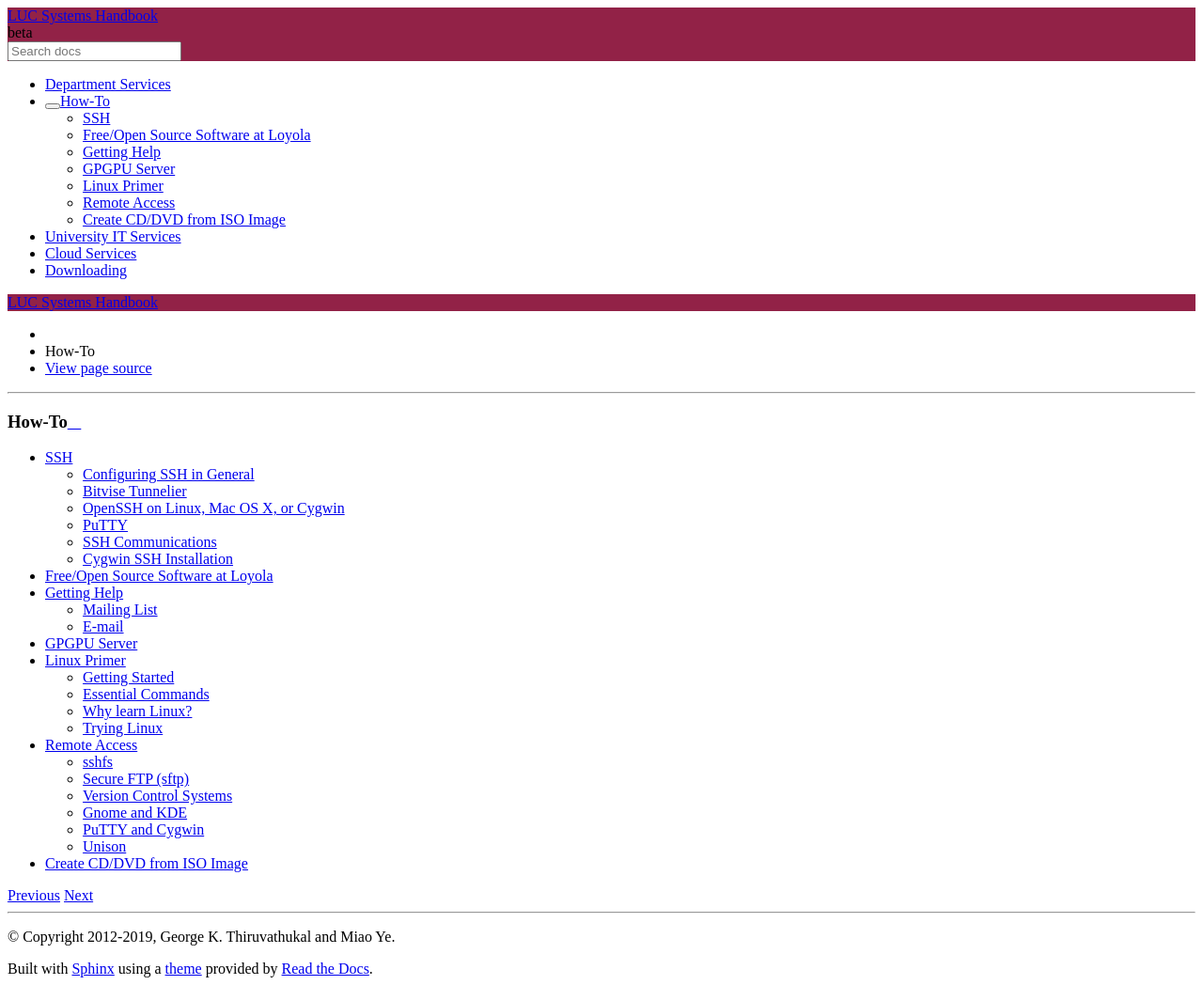
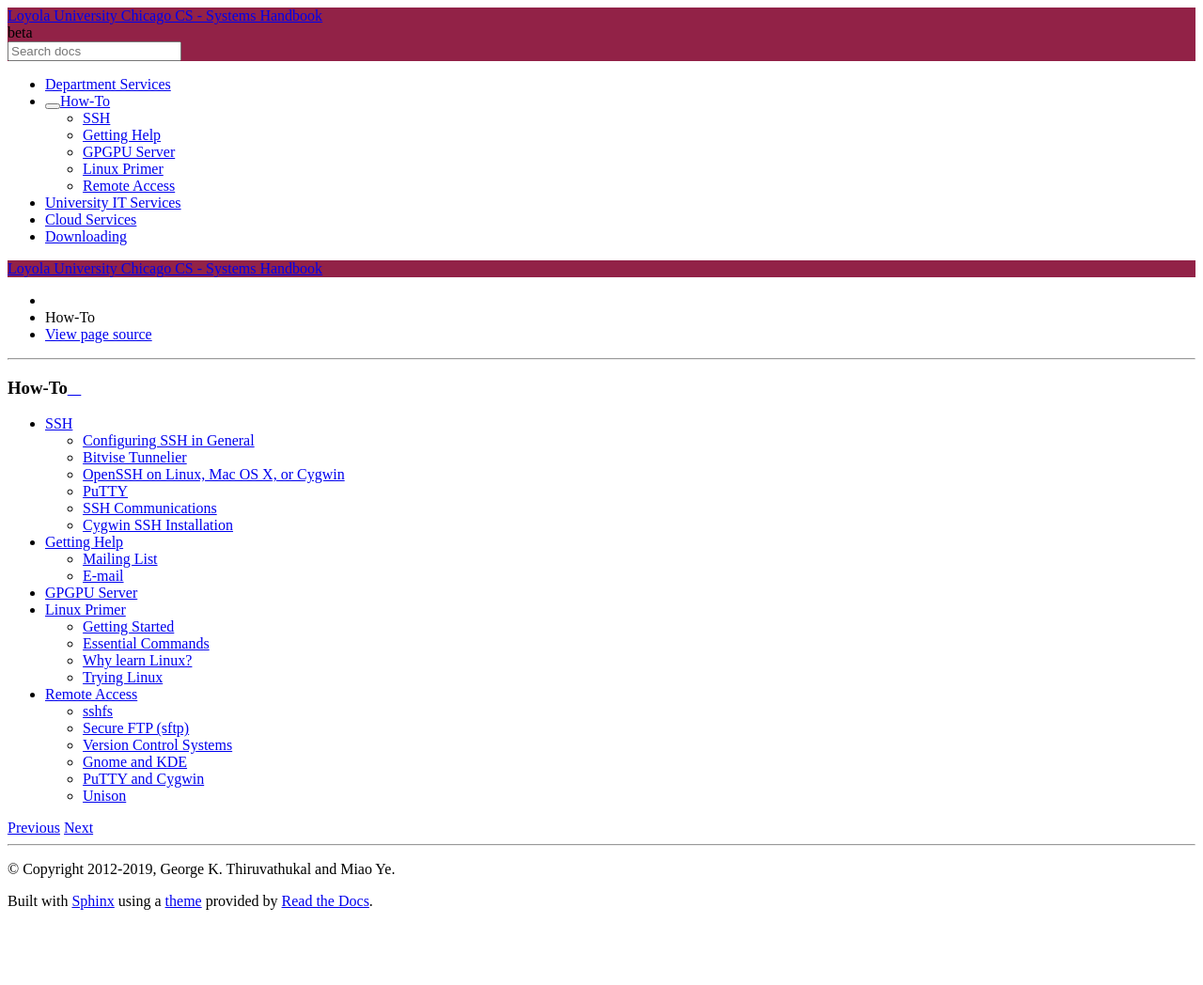
Before and after one commit to LoyolaChicagoCS/syshandbook, a Sphinx documentation site: the page built from source/how-to.rst, in a window 1280 px wide. Shown: the whole page at 94% size. Built offline with Sphinx 7.4.7 and the Read the Docs theme 2.0.0, drawn with Linux system fonts in a browser that asks for light colours; after the commit the page ends 976 px from its top, so only the background shows below that.

Commit message:
fix some toctree issues

```diff
--- a/source/conf.py
+++ b/source/conf.py
@@ -42,7 +42,7 @@ source_suffix = '.rst'
 master_doc = 'index'
 
 # General information about the project.
-project = u'LUC Systems Handbook'
+project = u'Loyola University Chicago CS - Systems Handbook'
 copyright = u'2012-2019, George K. Thiruvathukal and Miao Ye'
 
 # The version info for the project you're documenting, acts as replacement for
@@ -187,7 +187,7 @@ latex_elements = {
 # Grouping the document tree into LaTeX files. List of tuples
 # (source start file, target name, title, author, documentclass [howto/manual]).
 latex_documents = [
-  ('index', 'SystemsHandbook.tex', u'LUC Systems Handbook',
+  ('index', 'SystemsHandbook.tex', u'Loyola University Chicago CS - Systems Handbook',
    u'George K. Thiruvathukal and Miao Ye', 'manual'),
 ]
 
@@ -217,7 +217,7 @@ latex_documents = [
 # One entry per manual page. List of tuples
 # (source start file, name, description, authors, manual section).
 man_pages = [
-    ('index', 'systemshandbookloyolauniversitychicagocsdepartment', u'LUC Systems Handbook',
+    ('index', 'systemshandbookloyolauniversitychicagocsdepartment', u'Loyola University Chicago CS - Systems Handbook',
      [u'George K. Thiruvathukal and Miao Ye'], 1)
 ]
 
@@ -231,7 +231,7 @@ man_pages = [
 # (source start file, target name, title, author,
 #  dir menu entry, description, category)
 texinfo_documents = [
-  ('index', 'SystemsHandbook', u'LUC Systems Handbook',
+  ('index', 'SystemsHandbook', u'Loyola University Chicago CS - Systems Handbook',
    u'George K. Thiruvathukal and Miao Ye', 'SystemsHandbook', 'One line description of project.',
    'Miscellaneous'),
 ]
@@ -249,7 +249,7 @@ texinfo_documents = [
 # -- Options for Epub output ---------------------------------------------------
 
 # Bibliographic Dublin Core info.
-epub_title = u'LUC Systems Handbook'
+epub_title = u'Loyola University Chicago CS - Systems Handbook'
 epub_author = u'George K. Thiruvathukal and Miao Ye'
 epub_publisher = u'George K. Thiruvathukal and Miao Ye'
 epub_copyright = u'2012, George K. Thiruvathukal and Miao Ye'
--- a/source/how-to.rst
+++ b/source/how-to.rst
@@ -5,9 +5,7 @@ How-To
    :maxdepth: 3
 
    ssh.rst
-   fossal.rst
    getting-help.rst
    gpgpu-server.rst
    linux-primer.rst
    remoteaccess.rst
-   makedvd.rst
```
Also changed, not shown: source/fossal.txt (renamed from source/fossal.rst), source/makedvd.txt (renamed from source/makedvd.rst).
